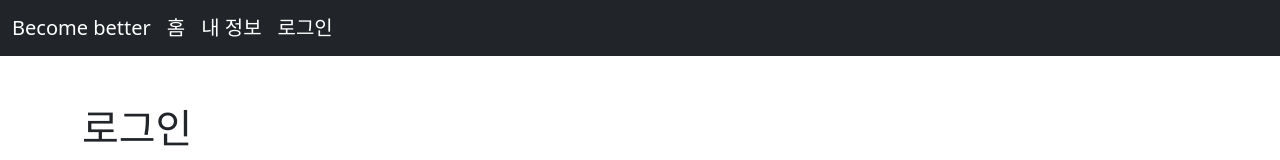
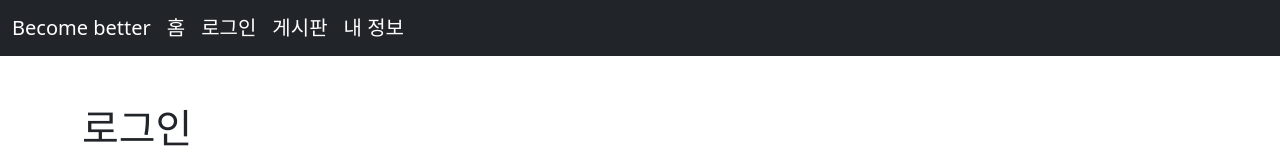
Before and after one commit to sosow0212/become_better, a React (Create React App) app in the folder src/main/reactfront/: page /login in a window 1280 px wide. Shown: the top 160 px of the page. Built offline with nearby package versions, Linux system fonts and the light colour scheme.

Commit message:
feat: 리액트 라우터 추가

```diff
--- a/src/main/reactfront/src/components/Nav.js
+++ b/src/main/reactfront/src/components/Nav.js
@@ -1,4 +1,4 @@
-import React from 'react';
+import React from "react";
 import {
   Button,
   Container,
@@ -6,8 +6,8 @@ import {
   FormControl,
   Nav,
   Navbar,
-} from 'react-bootstrap';
-import { Link } from 'react-router-dom';
+} from "react-bootstrap";
+import { Link } from "react-router-dom";
 
 const Header = () => {
   return (
@@ -18,17 +18,20 @@ const Header = () => {
         <Navbar.Collapse id="navbarScroll">
           <Nav
             className="me-auto my-2 my-lg-0"
-            style={{ maxHeight: '100px' }}
+            style={{ maxHeight: "100px" }}
             navbarScroll
           >
             <Link to="/" className="navbar-brand">
               홈
             </Link>
+            <Link to="/login" className="navbar-brand">
+              로그인
+            </Link>
+            <Link to="/boards" className="navbar-brand">
+              게시판
+            </Link>
             <Link to="/info" className="navbar-brand">
               내 정보
-            </Link>
-            <Link to="/login" className="navbar-brand">
-              로그인
             </Link>
           </Nav>
         </Navbar.Collapse>
--- a/src/main/reactfront/src/pages/Login.js
+++ b/src/main/reactfront/src/pages/Login.js
@@ -32,8 +32,9 @@ function Login() {
     })
     .then((res) => {
       if(res.status === 200) {
-        console.log("hi")
-        history('/');
+        // console.log("hi")
+        // history('/');
+        console.log(res)
       } else {
         console.log("no")
       }
--- a/src/main/reactfront/src/pages/Main.js
+++ b/src/main/reactfront/src/pages/Main.js
@@ -3,7 +3,6 @@ import { Form, Button } from 'react-bootstrap'
 
 const Main = () => {
 
-  const [isLogin, setIsLogin] = useState(false);
 
   const [height, setHeight] = useState(0);
   const [weight, setWeight] = useState(0);
```
